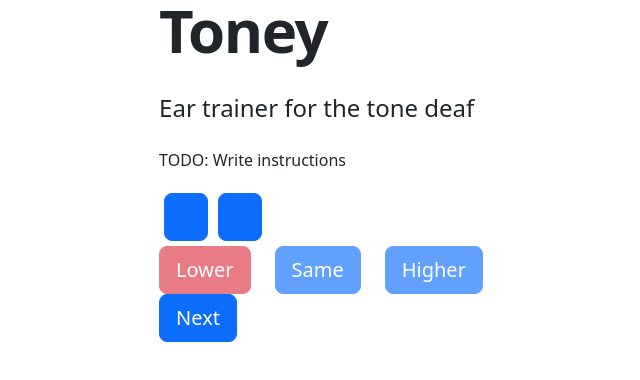
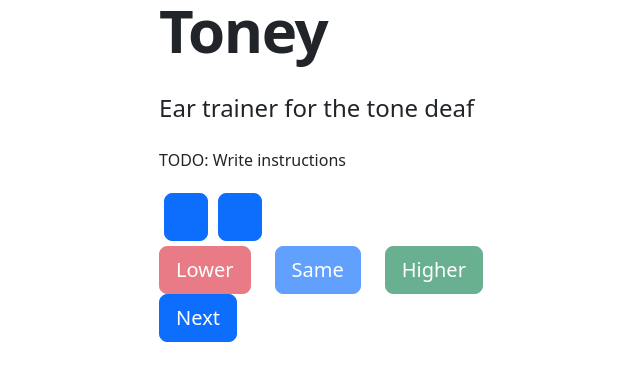
Before and after one commit to imswain/toney, a Next.js app: page / in a window 1280 px wide. Both pictures are taken after a click on the button "Lower". Shown: the top 380 px of the page, without its empty margins (319-959 px from the left). Built offline with nearby package versions, Linux system fonts and the light colour scheme.

Commit message:
After choosing an incorrect answer, the correct answer is highlighted

```diff
--- a/app/page.tsx
+++ b/app/page.tsx
@@ -47,13 +47,14 @@ function PlayButton({ audioContext, setAudioContext, pitch }) {
 
 }
 
-function ChoiceButton({ label, choice, isCorrect, handleClick }) {
-  let variant;
-  if (choice === label)
-    variant = isCorrect? "success" : "danger";
-  else
-    variant = "primary";
+function ChoiceButton({ label, choice, correctAnswer, handleClick }) {
+  let variant = "primary";
+  const isCorrect = (choice === correctAnswer);
 
+  if (choice && correctAnswer == label)
+    variant = "success";
+  else if (choice == label)
+    variant = "danger";
 
   return (
     <Button variant={variant} size="lg" onClick={() => handleClick(label)} disabled={choice} >
@@ -70,28 +71,17 @@ function Game() {
     getRandomPitch()
   ]);
 
+  const correctAnswer = getCorrectAnswer(pitches);
+  console.log("correctAnswer: ", correctAnswer);
+
   const [choice, setChoice] = useState(null);
   const [correct, setCorrect] = useState(false);
 
   console.log(pitches);
 
   function evaluateAnswer(answer) {
-    if (choice)
-      return;
-
-    let correctAnswer;
-
-    if (pitches[0] === pitches[1]) {
-      correctAnswer = "Same";
-    } else if (pitches[0] < pitches[1]) {
-      correctAnswer = "Higher";
-    } else {
-      correctAnswer = "Lower";
-    }
-    console.log("correctAnswer: ", correctAnswer);
+    setChoice(answer);
     console.log("answer: ", answer);
-    setCorrect(correctAnswer===answer);
-    setChoice(answer);
   }
 
   function reset() {
@@ -107,42 +97,23 @@ function Game() {
 
 
       <div className="flex gap-4 items-center flex-col sm:flex-row">
-        <ChoiceButton label="Lower" choice={choice} isCorrect={correct} handleClick={evaluateAnswer} />
-        <ChoiceButton label="Same" choice={choice} isCorrect={correct} handleClick={evaluateAnswer} />
-        <ChoiceButton label="Higher" choice={choice} isCorrect={correct} handleClick={evaluateAnswer} />
+        <ChoiceButton label="Lower" choice={choice} correctAnswer={correctAnswer} handleClick={evaluateAnswer} />
+        <ChoiceButton label="Same" choice={choice} correctAnswer={correctAnswer} handleClick={evaluateAnswer} />
+        <ChoiceButton label="Higher" choice={choice} correctAnswer={correctAnswer} handleClick={evaluateAnswer} />
       </div>
 
 
-      {
-        choice && (
-          (correct && <Banner isCorrect={true} reset={reset}/>) ||
-          (!correct && <Banner isCorrect={false} reset={reset}/>)
-        )
-      }
+      { choice && <Banner reset={reset} /> }
 
     </>
   );
 }
 
-function Banner({ isCorrect, reset}) {
-  let text;
-  let variant;
-  if (isCorrect) {
-    text = "Correct";
-    variant = "success";
-  } else {
-    text = "Incorrect";
-    variant = "danger";
-  }
+function Banner({ reset }) {
   return (
-    <>
-      { /* <Alert variant={variant}>
-        {text}
-      </Alert> */}
-      <Button variant="primary" size="lg" onClick={() => reset()}>
-        Next
-      </Button>
-    </>
+    <Button variant="primary" size="lg" onClick={() => reset()}>
+      Next
+    </Button>
   );
 }
 
@@ -184,3 +155,13 @@ function getRandomPitch() {
   ];
   return pitchFreqTable[Math.floor(Math.random()*pitchFreqTable.length)];
 }
+
+function getCorrectAnswer(pitches) {
+    if (pitches[0] === pitches[1]) {
+      return "Same";
+    } else if (pitches[0] < pitches[1]) {
+      return "Higher";
+    } else {
+      return "Lower";
+    }
+}
```
